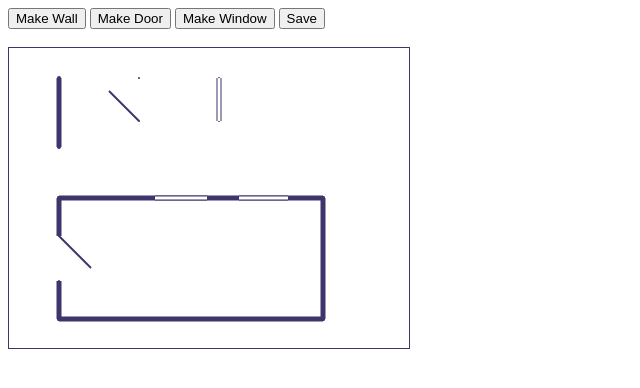
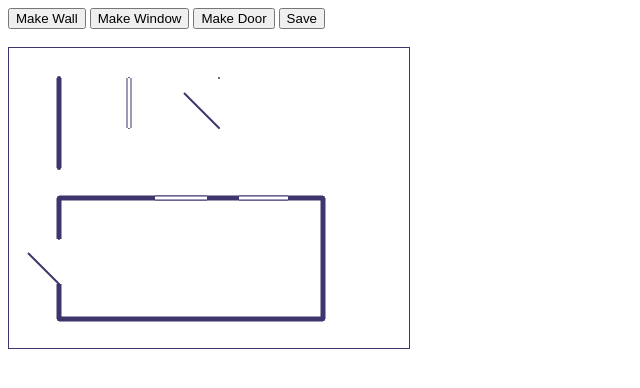
Before and after one commit to ivanm376/Floorplan-creator, a plain HTML site: page index.html in a window 1280 px wide. Shown: the whole page, without its empty margins (0-640 px from the left). Drawn offline with nearby package versions, Linux system fonts and the light colour scheme.

Commit message:
update fix

```diff
--- a/dragrect.js
+++ b/dragrect.js
@@ -2,14 +2,14 @@ try {
   var data = JSON.parse(localStorage.getItem('__fl_p_data_key'))
 } catch(e){}
 var mockData = [
-  {"type":"wall","x1":50,"x2":314,"y1":150,"y2":150},{"type":"door","x1":50,"x2":50,"y1":188,"y2":233},
-  {"type":"window","x1":198,"x2":146,"y1":150,"y2":150},{"type":"wall","x1":50,"x2":50,"y1":150,"y2":271},
+  {"type":"wall","x1":50,"x2":314,"y1":150,"y2":150},{"type":"window","x1":198,"x2":146,"y1":150,"y2":150},
   {"type":"wall","x1":50,"x2":314,"y1":271,"y2":271},{"type":"wall","x1":314,"x2":314,"y1":150,"y2":271},
-  {"type":"window","x1":279,"x2":230,"y1":150,"y2":150},{"type":"wall","x1":50,"x2":50,"y1":99,"y2":30},
-  {"type":"door","x1":130,"x2":130,"y1":73,"y2":30},{"type":"window","x1":210,"x2":210,"y1":73,"y2":30}
+  {"type":"window","x1":279,"x2":230,"y1":150,"y2":150},{"type":"door","x1":50,"x2":50,"y1":236,"y2":191},
+  {"type":"window","x1":120,"x2":120,"y1":80,"y2":30},{"type":"wall","x1":50,"x2":50,"y1":271,"y2":150},
+  {"type":"wall","x1":50,"x2":50,"y1":120,"y2":30},{"type":"door","x1":210,"x2":210,"y1":80,"y2":30}
 ]
 var defaultData = [{
-  type: 'wall', x1: 50, x2: 50, y1: 130, y2: 30
+  type: 'wall', x1: 50, x2: 50, y1: 120, y2: 30
 }, {
   type: 'door', x1: 120, x2: 120, y1: 80, y2: 30
 }, {
--- a/index.html
+++ b/index.html
@@ -7,8 +7,8 @@
   <body>
     <div>
       <button onclick="window.FloorPlanCreator.makeWall()">Make Wall</button>
+      <button onclick="window.FloorPlanCreator.makeWindow()">Make Window</button>
       <button onclick="window.FloorPlanCreator.makeDoor()">Make Door</button>
-      <button onclick="window.FloorPlanCreator.makeWindow()">Make Window</button>
       <!-- <button onclick="location.reload()">Reload</button> -->
       <button onclick="window.FloorPlanCreator.save()">Save</button>
     </div><br>
```
